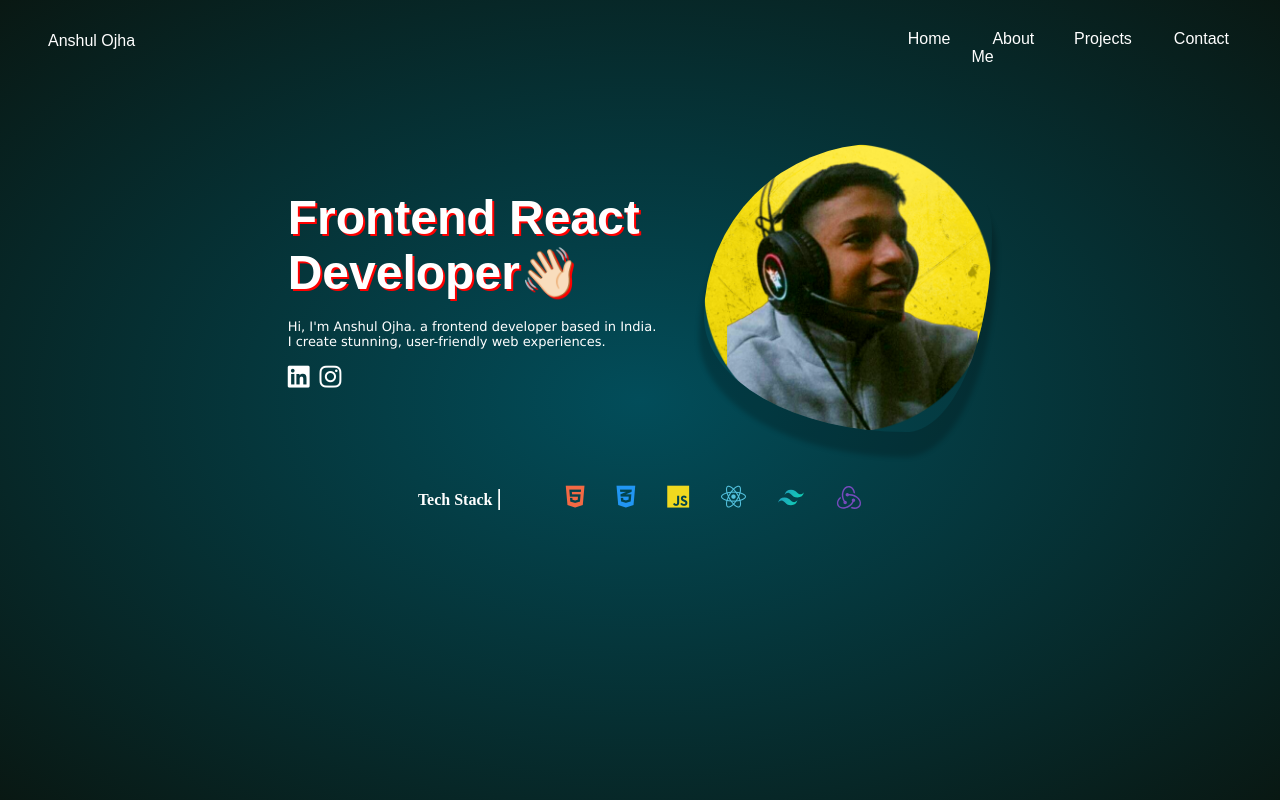
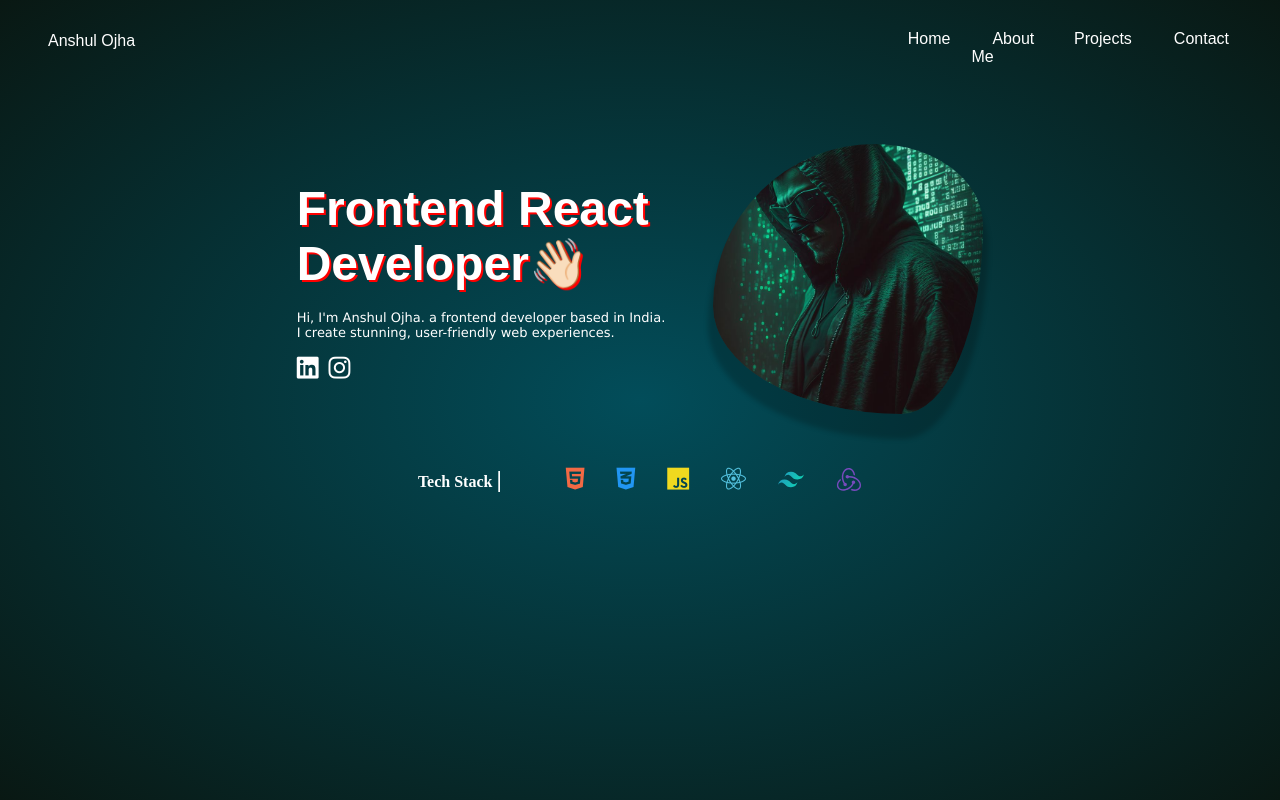
Before and after one commit to AnshulOjha10/-, a plain HTML site: page index.html in a window 1280 px wide. Drawn offline with Linux system fonts and the light colour scheme; a web font is replaced by a local one.

Commit message:
index image changed

```diff
--- a/index-style.css
+++ b/index-style.css
@@ -62,7 +62,7 @@ html{
 }
 
 .main-content img{
-    width: 18rem;
+    /* width: 18rem; */
     /* border: 2px solid black; */
     /* border-radius: 124rem; */
     box-shadow: 0 20px 5px 5px rgba(0, 0, 0, 0.2);
@@ -169,3 +169,10 @@ html{
     mix-blend-mode: difference;
     transition: all linear 0.2s;
 }
+
+.main-image{
+    height: 270px;
+    width: 270px;
+    overflow: hidden;
+    object-fit: cover;
+}
--- a/index.html
+++ b/index.html
@@ -41,7 +41,7 @@
                 </div>
 
             </div>
-            <div><img src="main.png" alt="Anshul Ojha"></div>
+            <div><img src="glasses-hacker.png" alt="Anshul Ojha" class="main-image"></div>
 
         </div>
         <div class="technology-used">
```
Also changed, not shown: glasses-hacker.png (added).
